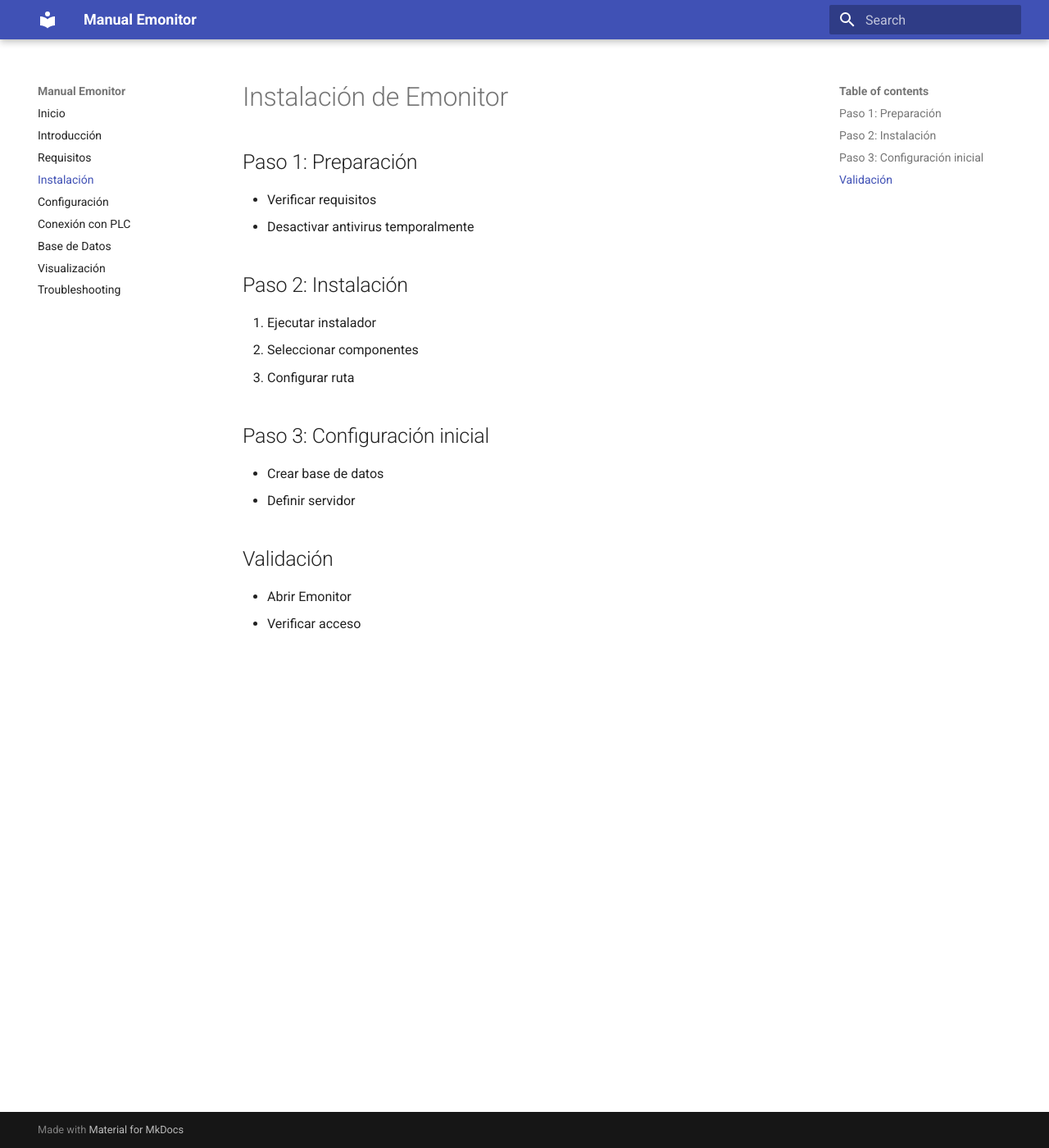
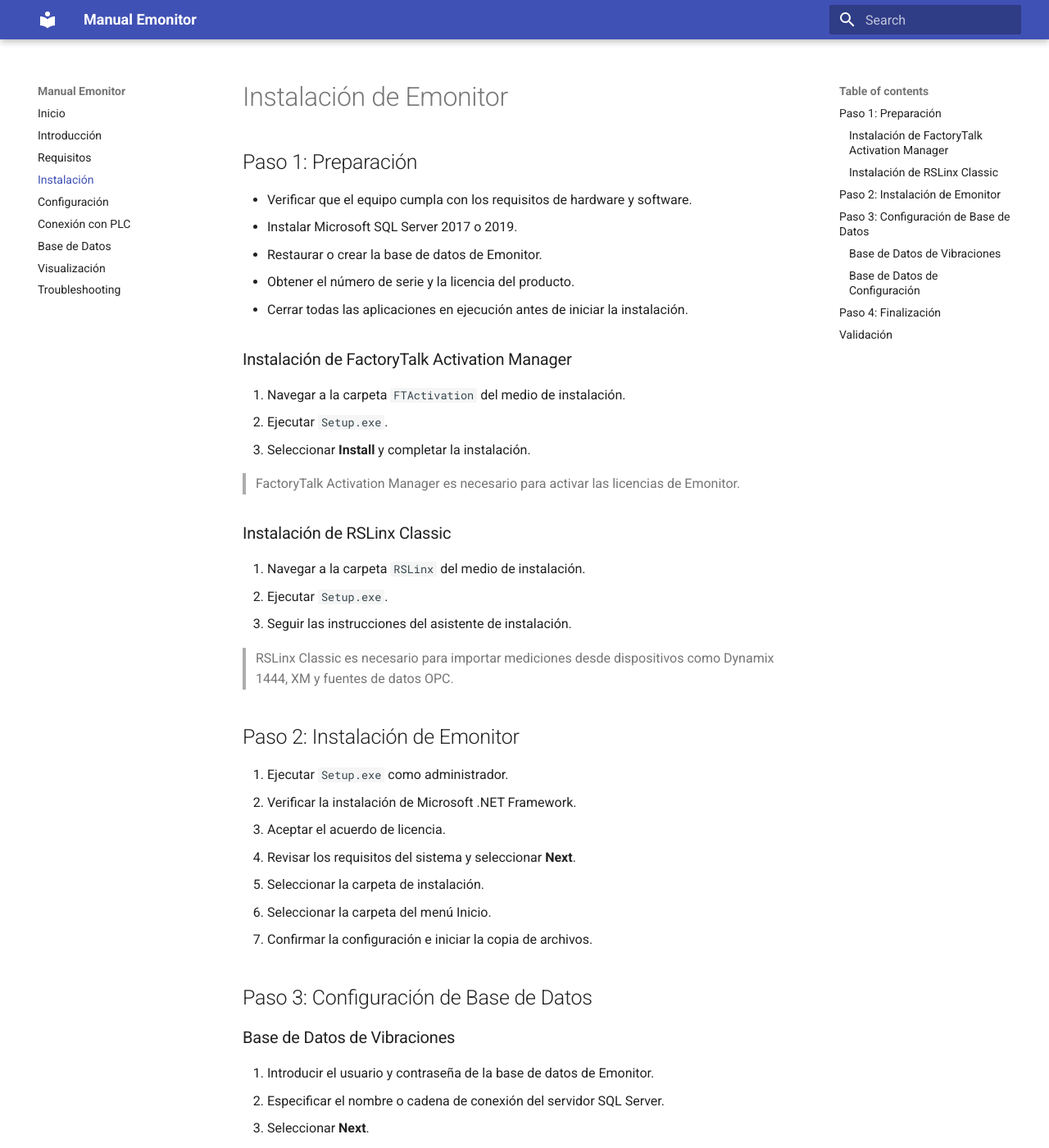
Before and after one commit to isabelafranco-debug/manual-emonitor, an MkDocs documentation site: the page built from docs/instalacion.md, in a window 1280 px wide and 1400 px high. Shown: the whole window at 82% size. Built offline with MkDocs 1.6.1 and Material for MkDocs 9.7.7, drawn with Linux system fonts in a browser that asks for light colours; some of the changed text lies outside the part shown.

Commit message:
cambios en la seccion de instalacion para mayor detalle

```diff
--- a/docs/instalacion.md
+++ b/docs/instalacion.md
@@ -2,21 +2,64 @@
 
 ## Paso 1: Preparación
 
-- Verificar requisitos
-- Desactivar antivirus temporalmente
+- Verificar que el equipo cumpla con los requisitos de hardware y software.
+- Instalar Microsoft SQL Server 2017 o 2019.
+- Restaurar o crear la base de datos de Emonitor.
+- Obtener el número de serie y la licencia del producto.
+- Cerrar todas las aplicaciones en ejecución antes de iniciar la instalación.
 
-## Paso 2: Instalación
+### Instalación de FactoryTalk Activation Manager
 
-1. Ejecutar instalador
-2. Seleccionar componentes
-3. Configurar ruta
+1. Navegar a la carpeta `FTActivation` del medio de instalación.
+2. Ejecutar `Setup.exe`.
+3. Seleccionar **Install** y completar la instalación.
 
-## Paso 3: Configuración inicial
+> FactoryTalk Activation Manager es necesario para activar las licencias de Emonitor.
 
-- Crear base de datos
-- Definir servidor
+### Instalación de RSLinx Classic
+
+1. Navegar a la carpeta `RSLinx` del medio de instalación.
+2. Ejecutar `Setup.exe`.
+3. Seguir las instrucciones del asistente de instalación.
+
+> RSLinx Classic es necesario para importar mediciones desde dispositivos como Dynamix 1444, XM y fuentes de datos OPC.
+
+## Paso 2: Instalación de Emonitor
+
+1. Ejecutar `Setup.exe` como administrador.
+2. Verificar la instalación de Microsoft .NET Framework.
+3. Aceptar el acuerdo de licencia.
+4. Revisar los requisitos del sistema y seleccionar **Next**.
+5. Seleccionar la carpeta de instalación.
+6. Seleccionar la carpeta del menú Inicio.
+7. Confirmar la configuración e iniciar la copia de archivos.
+
+## Paso 3: Configuración de Base de Datos
+
+### Base de Datos de Vibraciones
+
+1. Introducir el usuario y contraseña de la base de datos de Emonitor.
+2. Especificar el nombre o cadena de conexión del servidor SQL Server.
+3. Seleccionar **Next**.
+
+### Base de Datos de Configuración
+
+1. Introducir el usuario y contraseña de la base de datos EConfig.
+2. Seleccionar **Next**.
+
+> Si los datos de conexión son incorrectos, Emonitor mostrará errores de conexión al iniciarse.
+
+## Paso 4: Finalización
+
+1. Completar el asistente de instalación.
+2. Reiniciar el equipo.
+3. Iniciar Emonitor desde el menú Inicio.
 
 ## Validación
 
-- Abrir Emonitor
-- Verificar acceso
+- Abrir Emonitor correctamente.
+- Verificar la conexión con SQL Server.
+- Comprobar que las bases de datos se conectan sin errores.
+- Confirmar la detección de dispositivos configurados.
+- Verificar que la licencia se encuentre activa.
+- Revisar que RSLinx pueda comunicarse con los dispositivos de campo.
```
